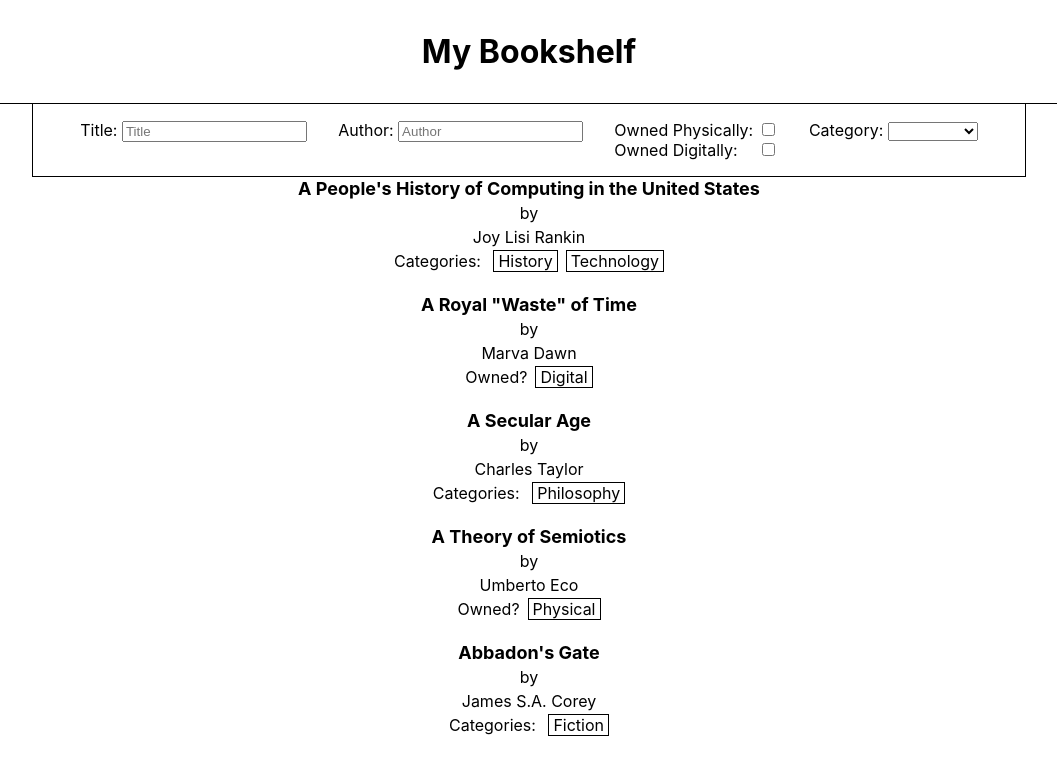
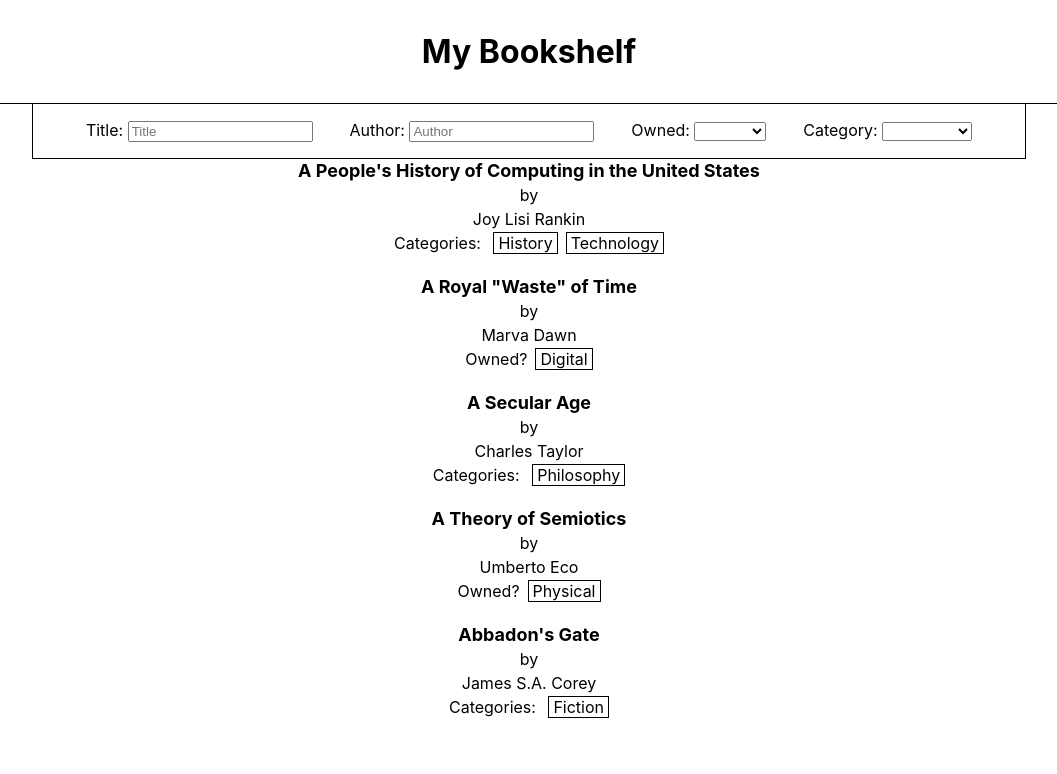
Before and after one commit to jporch/bookshelf-react-ts, a React (Create React App) app: page / in a window 1280 px wide. Shown: the top 774 px of the page, without its empty margins (111-1168 px from the left). Built offline with nearby package versions, Linux system fonts and the light colour scheme.

Commit message:
tweak: modify owned filter to be more flexible

```diff
--- a/src/BookList.tsx
+++ b/src/BookList.tsx
@@ -1,6 +1,6 @@
 import React, { useState, useEffect } from 'react';
 import './App.css';
-import { Controls } from './Controls';
+import { Controls, emptyFilters } from './Controls';
 import {books as books_data} from './data/books.js';
 const sleep = (milliseconds: number) => {
   return new Promise(resolve => setTimeout(resolve, milliseconds))
@@ -25,15 +25,7 @@ function BookList({initialBooks}: BookListProps) {
     const [booksData, setBooksData] = useState(books_data);
     const [books, setBooks] = useState(initialBooks);
     const [categories, setCategories] = useState(new Set<string>());
-    const [filters, setFilters] = useState({
-        title: "",
-        author: "",
-        owned: {
-            physical: "",
-            digital: ""
-        },
-        category: ""
-    });
+    const [filters, setFilters] = useState(emptyFilters);
 
     useEffect(() => {
         const fetchData = async () => {
@@ -52,8 +44,12 @@ function BookList({initialBooks}: BookListProps) {
         let b = booksData;
         b = b.filter((book)=>book.title.toLowerCase().includes(filters['title']));
         b = b.filter((book)=>book.author.toLowerCase().includes(filters['author']));
-        if (filters["owned"]["physical"] === "true") b = b.filter((book)=>book.owned_physical === "true");
-        if (filters["owned"]["digital"] === "true") b = b.filter((book)=>book.owned_digital === "true");
+
+        if (filters['owned'] === 'physical') b = b.filter((book)=>book.owned_physical === "true");
+        if (filters['owned'] === 'digital') b = b.filter((book)=>book.owned_digital === "true");
+        if (filters['owned'] === 'any') b = b.filter((book)=>book.owned_physical === "true" || book.owned_digital === "true");
+        if (filters['owned'] === 'all') b = b.filter((book)=>book.owned_physical === "true" && book.owned_digital === "true");
+
         if (filters["category"]) b = b.filter((book)=>book.categories.includes(filters["category"]));
 
         setBooks(b);
--- a/src/Controls.tsx
+++ b/src/Controls.tsx
@@ -5,11 +5,15 @@ import './BookList.tsx';
 type filters = {
     title: string,
     author: string,
-    owned: {
-        physical: string,
-        digital: string
-    },
+    owned: string,
     category: string
+}
+
+export const emptyFilters = {
+    title: "",
+    author: "",
+    owned: "",
+    category: ""
 }
 
 type ControlsProps = {
@@ -21,7 +25,7 @@ type ControlsProps = {
 function Controls({filters, categories, filterHandler}: ControlsProps) {
     const [titleSearchTerm, setTitleSearchTerm] = useState("");
     const [authorSearchTerm, setAuthorSearchTerm] = useState("");
-    const [ownedSearchTerm, setOwnedSearchTerm] = useState({physical:"false",digital:"false" });
+    const [ownedSearchTerm, setOwnedSearchTerm] = useState("");
     const [categorySearchTerm, setCategorySearchTerm] = useState("");
 
     useEffect(() => {
@@ -38,7 +42,7 @@ function Controls({filters, categories, filterHandler}: ControlsProps) {
         <div className="controls">
             <TitleSearch title={titleSearchTerm} handler={setTitleSearchTerm}/>
             <AuthorSearch author={authorSearchTerm} handler={setAuthorSearchTerm}/>
-            <OwnedSearch physical={ownedSearchTerm['physical']} digital={ownedSearchTerm['digital']} handler={setOwnedSearchTerm}/>
+            <OwnedSearch owned={ownedSearchTerm} handler={setOwnedSearchTerm}/>
             <CategoriesSearch categories={categories} category={categorySearchTerm} handler={setCategorySearchTerm}/>
         </div>
     );
@@ -67,24 +71,21 @@ function AuthorSearch({author, handler}:AuthorSearchProps) {
 }
 
 type OwnedSearchProps = {
-    physical: string,
-    digital: string,
+    owned: string,
     handler: Function
 }
-function OwnedSearch({physical, digital, handler}:OwnedSearchProps) {
-    const handlePhysicalChange = (e:any) => {
-        const target = e.target;
-        handler((prevState:Object) => ({...prevState,"physical":(target.checked?"true":"false")}))
-    };
-    const handleDigitalChange = (e:any) => {
-        const target = e.target;
-        handler((prevState:Object) => ({...prevState,"digital":(target.checked?"true":"false")}))
-    };
+function OwnedSearch({owned, handler}:OwnedSearchProps) {
+    const handleChange = (e:any) => {handler(e.target.value);};
 
     return(
-        <div className="owned-filters">
-            <div>Owned Physically:&nbsp;<input key="physical_checkbox" type="checkbox" checked={physical==="true"} onChange={handlePhysicalChange}/></div>
-            <div>Owned Digitally:&nbsp;<input key="digital_checkbox" type="checkbox" checked={digital==="true"} onChange={handleDigitalChange}/></div>
+        <div>Owned:&nbsp;
+            <select value={owned} onChange={handleChange}>
+                <option value=""></option>
+                <option value="physical">Physical</option>
+                <option value="digital">Digital</option>
+                <option value="any">Any</option>
+                <option value="all">All</option>
+            </select>
         </div>
     );
 }
@@ -100,7 +101,7 @@ function CategoriesSearch({categories, category, handler}:CategorySearchProps) {
         <div>Category:&nbsp;
             <select value={category} onChange={handleChange}>
                 <option value=""></option>
-                {Array.from(categories).map(c => <option value={c}>{c}</option>)}
+                {Array.from(categories).map(c => <option key={c} value={c}>{c}</option>)}
             </select>
         </div>
     );
```
